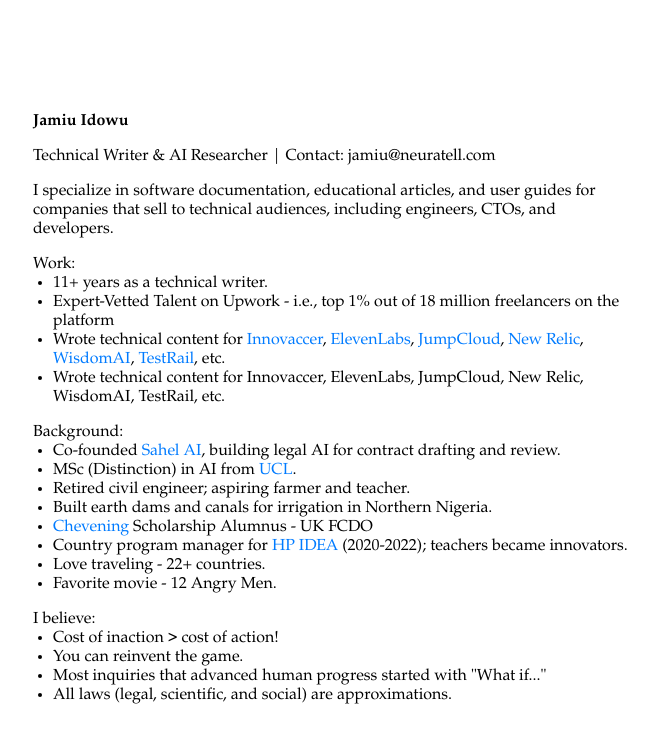
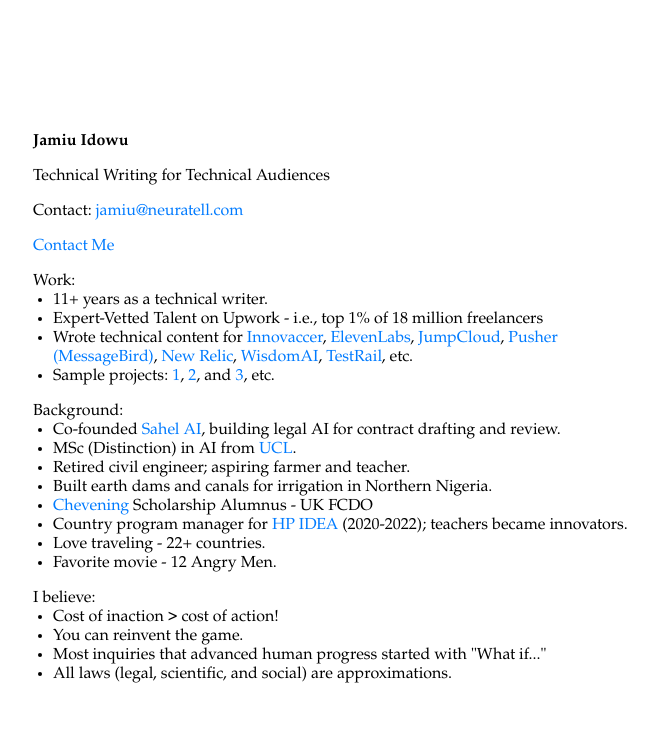
Before and after one commit to Consmart18/neuratell, a plain HTML site: page index.html in a window 1280 px wide. Shown: the whole page, without its empty margins (307-965 px from the left). Drawn offline with Linux system fonts and the light colour scheme.

Commit message:
Update index.html

```diff
--- a/index.html
+++ b/index.html
@@ -57,16 +57,16 @@
 <body>
     <div class="container">
         <h3>Jamiu Idowu</h3>
-        <p class="space-after">Technical Writer & AI Researcher | Contact: jamiu@neuratell.com</p>
-
-        <p class="no-space-after">I specialize in software documentation, educational articles, and user guides for companies that sell to technical audiences, including engineers, CTOs, and developers.</p>
+        <p class="subtitle">Technical Writing for Technical Audiences</p>
+        <p class="contact">Contact: <a href="mailto:jamiu@neuratell.com">jamiu@neuratell.com</a></p>
+        <a href="mailto:jamiu@neuratell.com" class="cta-btn">Contact Me</a>
 
         <p class="no-space-after">Work:</p>
         <ul>
             <li>11+ years as a technical writer.</li>
-            <li>Expert-Vetted Talent on Upwork - i.e., top 1% out of 18  million freelancers on the platform</li>
-            <li>Wrote technical content for <a href="https://innovaccer.com/" target="_blank">Innovaccer</a>, <a href="https://elevenlabs.io/" target="_blank">ElevenLabs</a>, <a href="https://jumpcloud.com/" target="_blank">JumpCloud</a>, <a href="https://newrelic.com/" target="_blank">New Relic</a>, <a href="https://www.askwisdom.ai/" target="_blank">WisdomAI</a>, <a href="https://www.testrail.com/" target="_blank">TestRail</a>, etc. </li>
-            <li>Wrote technical content for Innovaccer, ElevenLabs, JumpCloud, New Relic, WisdomAI, TestRail, etc. </li>
+            <li>Expert-Vetted Talent on Upwork - i.e., top 1% of 18  million freelancers</li>
+            <li>Wrote technical content for <a href="https://innovaccer.com/" target="_blank">Innovaccer</a>, <a href="https://elevenlabs.io/" target="_blank">ElevenLabs</a>, <a href="https://jumpcloud.com/" target="_blank">JumpCloud</a>, <a href="https://pusher.com/" target="_blank">Pusher (MessageBird)</a>, <a href="https://newrelic.com/" target="_blank">New Relic</a>, <a href="https://www.askwisdom.ai/" target="_blank">WisdomAI</a>, <a href="https://www.testrail.com/" target="_blank">TestRail</a>, etc. </li>
+            <li>Sample projects: <a href="https://www.askwisdom.ai/ai-for-business-intelligence/conversational-analytics" target="_blank">1</a>, <a href="https://support.testrail.com/hc/en-us/articles/9171491041428-Comparison-for-Cases-Results-report#h_01J9PBBP718HMTNC9HF9FW6RP5" target="_blank">2</a>, and <a href="https://pusher.com/tutorials/realtime-results-nodejs/" target="_blank">3</a>, etc. </li>
 
         </ul>
 
```
